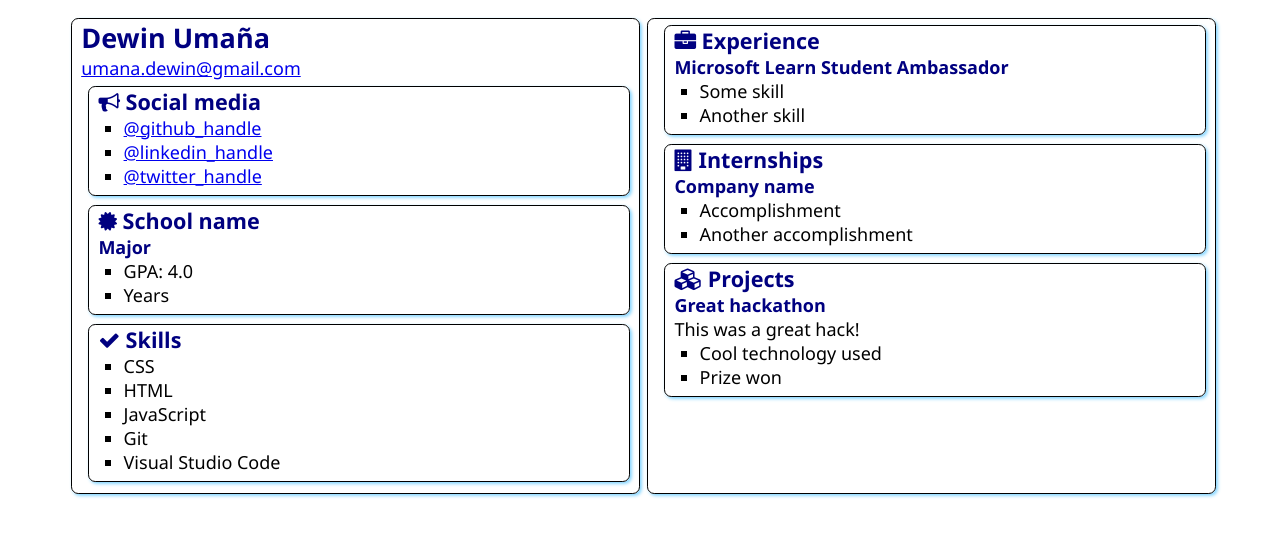
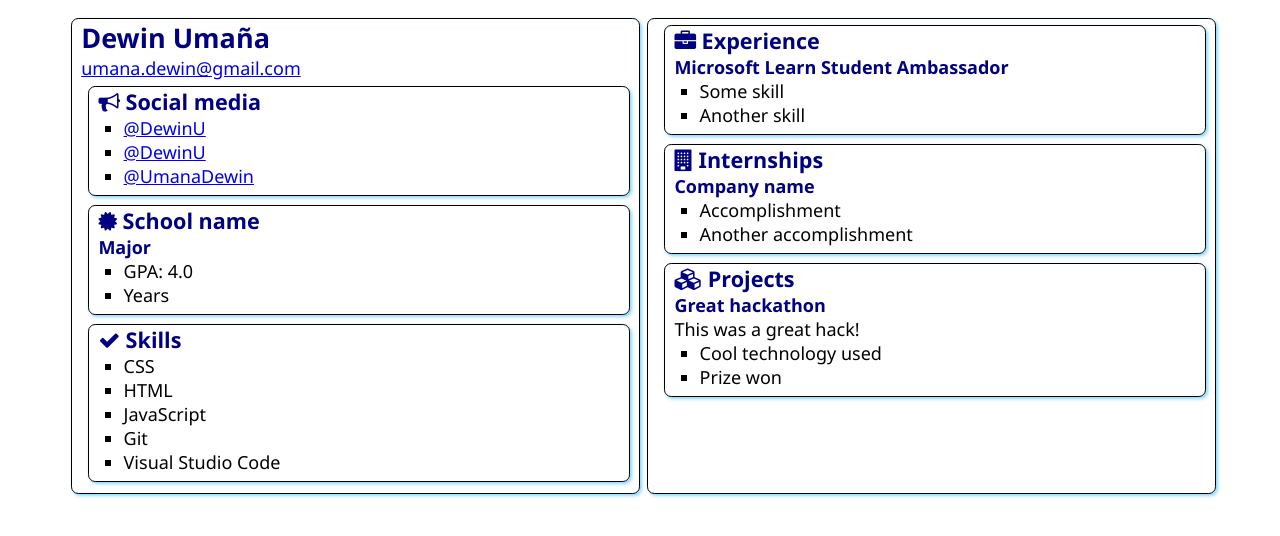
Before and after one commit to DewinU/Portfolio, a plain HTML site: page src/index.html in a window 1280 px wide. Drawn offline with Linux system fonts and the light colour scheme.

Commit message:
Update Index

```diff
--- a/src/index.html
+++ b/src/index.html
@@ -21,9 +21,9 @@
                     Social media
                 </h2>
                 <ul>
-                    <li><a href="https://github.com/<DewinU>">@github_handle</a></li>
-                    <li><a href="https://linkedin.com/in/<DewinU>">@linkedin_handle</a></li>
-                    <li><a href="https://twitter.com/<UmanaDewin>">@twitter_handle</a></li>
+                    <li><a href="https://github.com/DewinU">@DewinU</a></li>
+                    <li><a href="https://linkedin.com/in/DewinU">@DewinU</a></li>
+                    <li><a href="https://twitter.com/UmanaDewin">@UmanaDewin</a></li>
                 </ul>
             </section>
 
```
